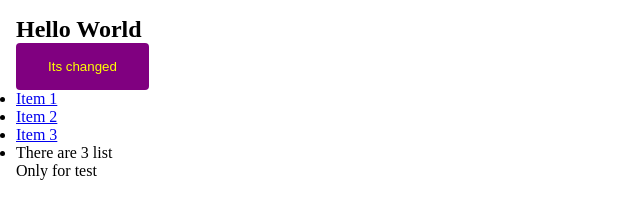
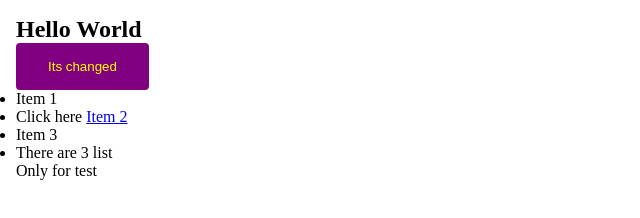
Before and after one commit to NeerazBhat/JabJabJS, a website built with Vite: page index.html in a window 1280 px wide. Shown: the whole page, without its empty margins (0-640 px from the left). Built offline with nearby package versions, Linux system fonts and the light colour scheme.

Commit message:
practise: child, parent and sibling selector on DOM

```diff
--- a/index.html
+++ b/index.html
@@ -13,9 +13,9 @@
       <button>Simple button</button>
 
       <ul id="lists">
-        <li><a href="#">Item 1</a></li>
-        <li><a href="#">Item 2</a></li>
-        <li><a href="#">Item 3</a></li>
+        <li>Item 1</li>
+        <li>Click here <a href="#">Item 2</a></li>
+        <li>Item 3</li>
       </ul>
     </section>
     <script type="module" src="/js/dom.js"></script>
--- a/js/dom.js
+++ b/js/dom.js
@@ -35,5 +35,26 @@ buttonEl.addEventListener("click", () => {
 
 const sectionEl = document.querySelector("section");
 sectionEl.setAttribute("class", "container");
-console.log(sectionEl.getAttribute("class"));
+// console.log(sectionEl.getAttribute("class"));
 sectionEl.removeAttribute("id");
+
+/* children vs childNodes */
+// console.log(ulEl.children); // All tags
+// console.log(ulEl.childNodes); // All tags including white space
+// console.log(ulEl.firstChild); // select white space
+// console.log(ulEl.firstElementChild); // select first child element
+
+/* parentNode vs parentElement */
+// console.log(ulEl.firstElementChild.parentElement);
+// console.log(ulEl.firstElementChild.parentNode);
+
+/* Siblings */
+const firstList = ulEl.firstElementChild;
+// console.log(firstList.nextSibling) // select white space
+// console.log(firstList.nextElementSibling) // select element
+
+// console.log(firstList.previousSibling) // white space
+// console.log(firstList.previousElementSibling) // null
+
+const listLink = firstList.nextElementSibling.firstElementChild;
+console.log(listLink.textContent)
```
